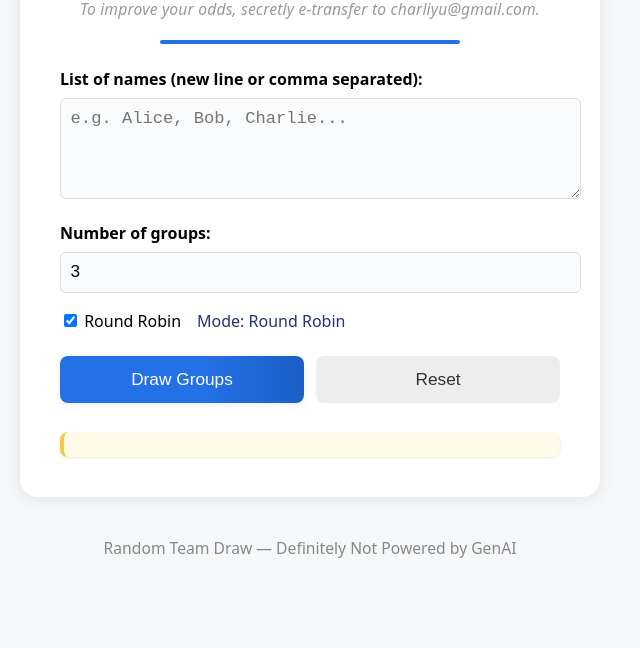
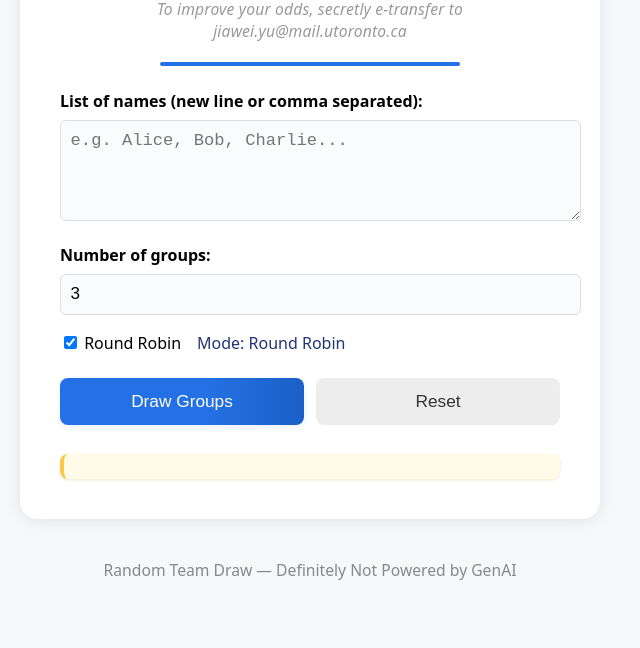
Before and after one commit to jiawei-yu-97/random_team_draw, a plain HTML site: page index.html in a window 1280 px wide. Shown: the part 152-800 px from the top of the page, without its empty margins (330-970 px from the left). Drawn offline with Linux system fonts and the light colour scheme.

Commit message:
Update index.html

```diff
--- a/index.html
+++ b/index.html
@@ -189,7 +189,7 @@
   <div class="container">
     <h1>Random Team Draw</h1>
     <div class="joke-tip">
-      <span>To improve your odds, secretly e-transfer to charliyu@gmail.com.</span>
+      <span>To improve your odds, secretly e-transfer to jiawei.yu@mail.utoronto.ca</span>
     </div>
     <div style="height:4px;width:300px;background:#2471e5;margin:0.5rem auto 1.5rem auto;border-radius:2px;"></div>
 
```
